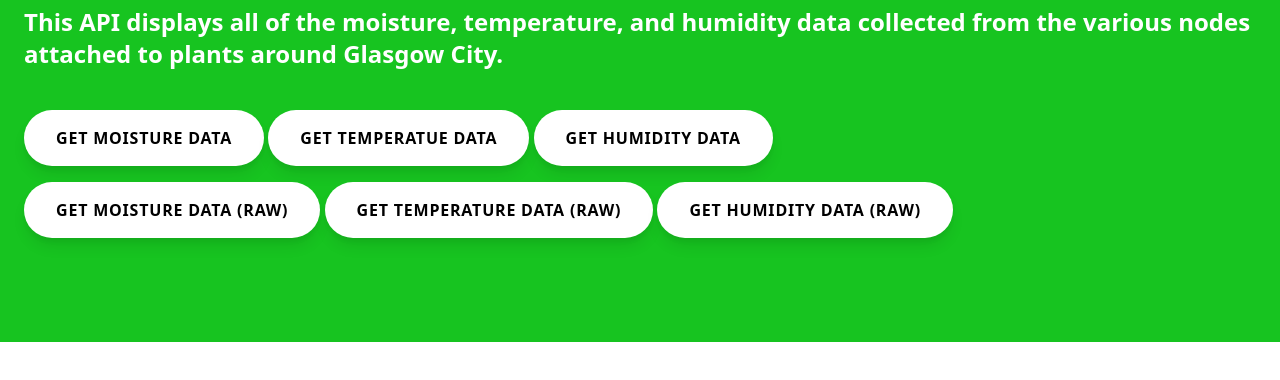
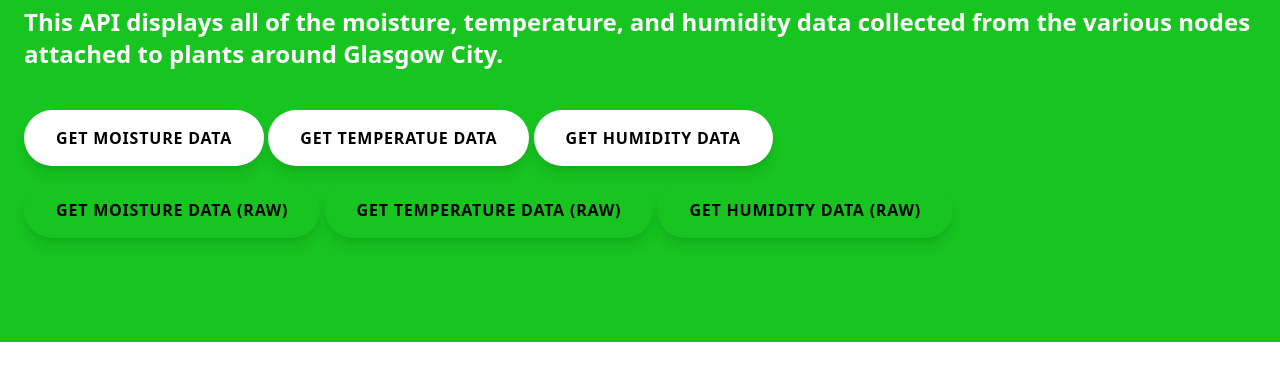
Before and after one commit to TomMcEachan/PlantInfoAPI, a website: page public/index.html in a window 1280 px wide. Shown: the part 162-542 px from the top of the page. Drawn offline with nearby package versions, Linux system fonts and the light colour scheme.

Commit message:
changed raw data button colours

```diff
--- a/public/index.html
+++ b/public/index.html
@@ -80,19 +80,19 @@
         <div class="container mx-auto px-6">
         <button
           onclick="location.href='.netlify/functions/moisture';"
-          class="fetch-button focus:outline-none bg-white font-bold rounded-full py-4 px-8 my-2 shadow-lg uppercase tracking-wider"
+          class="fetch-button focus:outline-none bg-grey font-bold rounded-full py-4 px-8 my-2 shadow-lg uppercase tracking-wider"
         >
           Get Moisture Data (Raw)
         </button>
         <button
           onclick="location.href='.netlify/functions/temperature';"
-          class="fetch-button focus:outline-none bg-white font-bold rounded-full py-4 px-8 my-2 shadow-lg uppercase tracking-wider"
+          class="fetch-button focus:outline-none bg-grey font-bold rounded-full py-4 px-8 my-2 shadow-lg uppercase tracking-wider"
         >
           Get Temperature Data (Raw)
         </button>
         <button
           onclick="location.href='app/.netlify/functions/humidity';"
-          class="fetch-button focus:outline-none bg-white font-bold rounded-full py-4 px-8 my-2 shadow-lg uppercase tracking-wider"
+          class="fetch-button focus:outline-none bg-grey font-bold rounded-full py-4 px-8 my-2 shadow-lg uppercase tracking-wider"
         >
           Get Humidity Data (Raw)
         </button>
```
